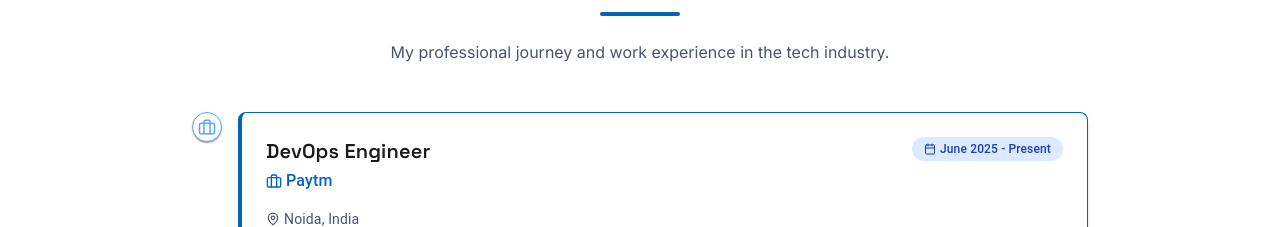
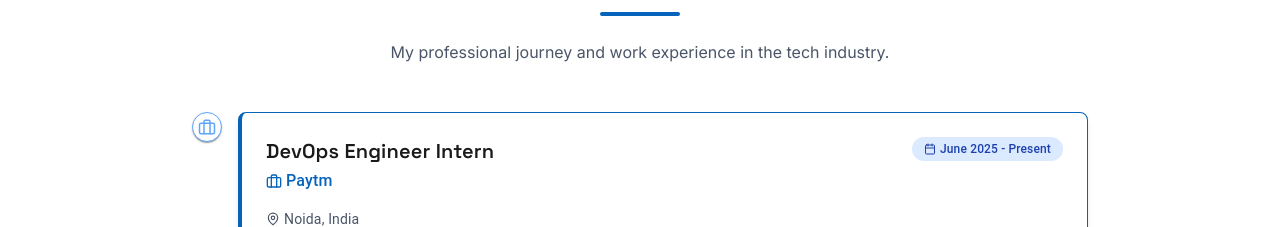
Before and after one commit to Samarth-Sharma21/Samarth-Sharma21.github.io, a React (Vite) app: page / in a window 1280 px wide. Shown: the part 2240-2467 px from the top of the page. Built offline with nearby package versions, Linux system fonts and the light colour scheme.

Commit message:
Update ExperienceSection.tsx

```diff
--- a/src/components/sections/ExperienceSection.tsx
+++ b/src/components/sections/ExperienceSection.tsx
@@ -23,7 +23,7 @@
   const experiences = [
     {
       id: 1,
-      title: 'DevOps Engineer',
+      title: 'DevOps Engineer Intern',
       company: 'Paytm',
       duration: 'June 2025 - Present',
       location: 'Noida, India',
```
